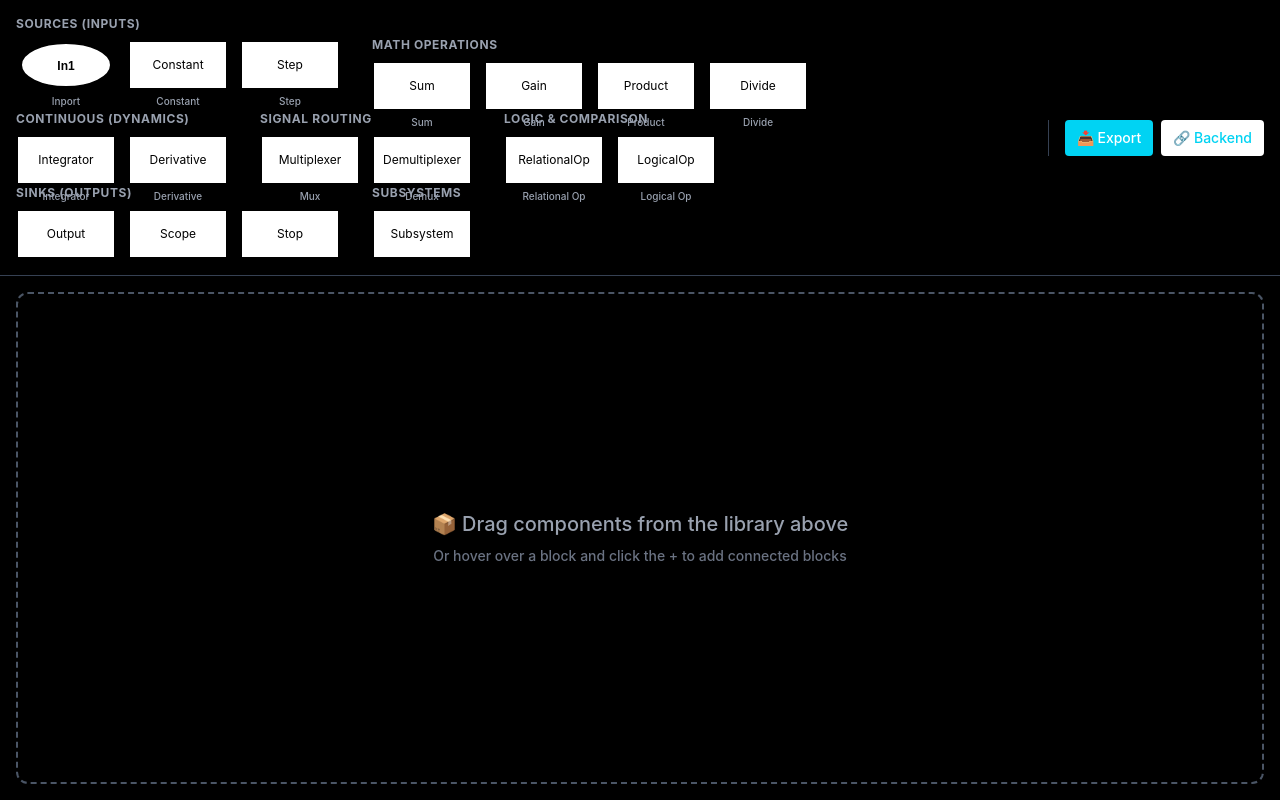
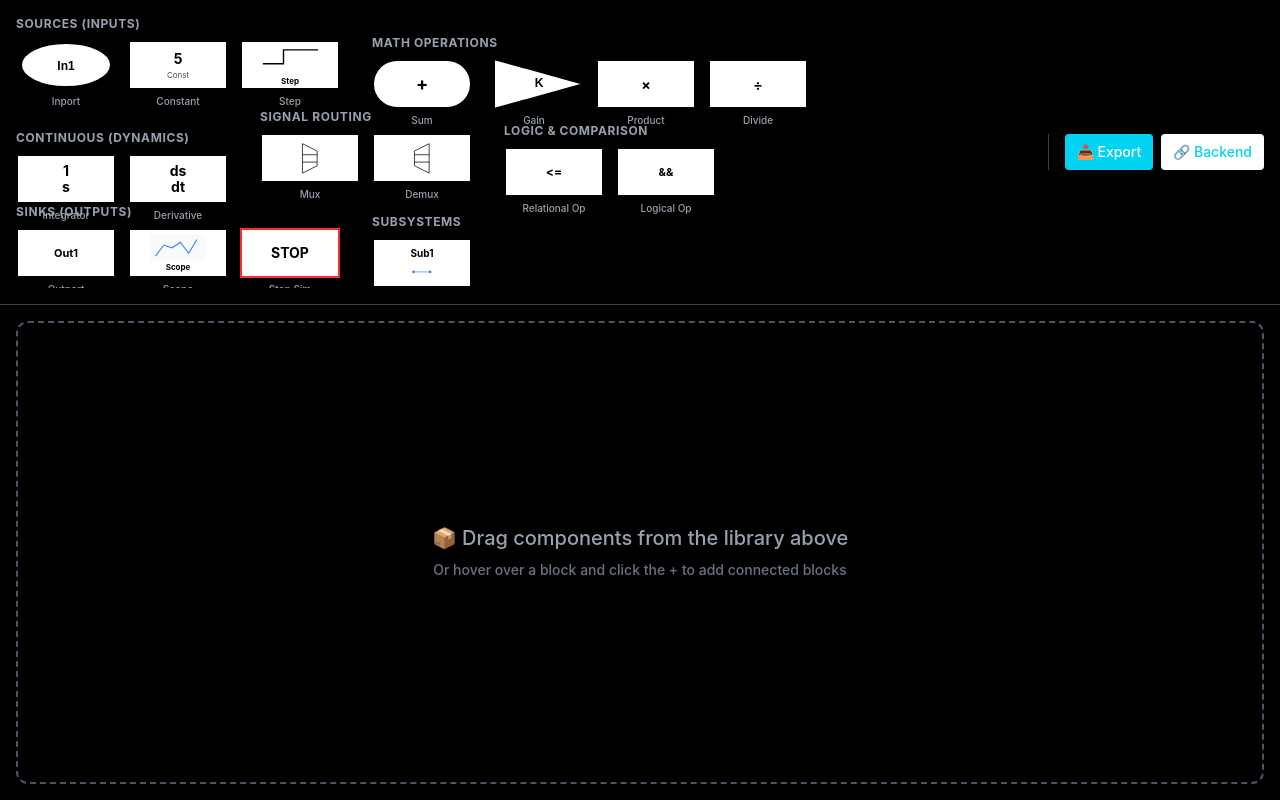
Before and after one commit to future-html/pid_simulator, a React (Vite) app in the folder frontend/control-simulator/: page / in a window 1280 px wide. Built offline with nearby package versions, Linux system fonts and the light colour scheme.

Commit message:
fix: block render component

```diff
--- a/frontend/control-simulator/src/components/BlockRenderer.tsx
+++ b/frontend/control-simulator/src/components/BlockRenderer.tsx
@@ -1,12 +1,12 @@
-import React from 'react';
 
 interface BlockRendererProps {
   type: string;
   value: string;
 }
-
-const BlockRenderer: React.FC<BlockRendererProps> = ({ type, value }) => {
+// --- Visual Renderers for Simulink Blocks ---
+const BlockRenderer = ({ type, value }: BlockRendererProps) => {
   switch (type) {
+    // ===== BASIC INPUT/OUTPUT BLOCKS =====
     case 'Input':
       return (
         <div className="w-full h-full flex items-center justify-center">
@@ -18,7 +18,163 @@ const BlockRenderer: React.FC<BlockRendererProps> = ({ type, value }) => {
           </svg>
         </div>
       );
-    // ... (other cases remain identical)
+
+    case 'Output':
+      return (
+        <div className="w-full h-full border-2 border-black bg-white flex items-center justify-center">
+          <span className="font-bold text-black text-[11px]">
+            {value || 'Out'}
+          </span>
+        </div>
+      );
+
+    // ===== SIGNAL GENERATION =====
+    case 'Step':
+      return (
+        <div className="w-full h-full border-2 border-black bg-white flex flex-col items-center justify-center shadow-sm overflow-hidden">
+          <svg width="80%" height="60%" viewBox="0 0 100 40">
+            <polyline points="10,30 40,30 40,10 90,10" fill="none" stroke="black" strokeWidth="2" />
+          </svg>
+          <span className="text-[8px] font-bold text-black mt-1">Step</span>
+        </div>
+      );
+
+    case 'Constant':
+      return (
+        <div className="w-full h-full border-2 border-black bg-white flex flex-col items-center justify-center shadow-sm">
+          <span className="font-bold text-sm text-black">{value || 'K'}</span>
+          <span className="text-[8px] text-gray-600">Const</span>
+        </div>
+      );
+
+    // ===== MATHEMATICAL OPERATIONS =====
+    case 'Sum':
+      return (
+        <div className="w-full h-full rounded-full border-2 border-black bg-white flex items-center justify-center text-lg font-bold text-black shadow-sm">
+          {value || '+'}
+        </div>
+      );
+
+    case 'Gain':
+      return (
+        <div className="relative w-full h-full flex items-center justify-center">
+          <svg width="100%" height="100%" viewBox="0 0 100 50">
+            <polygon points="10,0 100,25 10,50" fill="white" stroke="black" strokeWidth="2" />
+            <text x="55" y="28" fontSize="12" fontFamily="sans-serif" fill="black" textAnchor="middle" fontWeight="bold">
+              {value || 'K'}
+            </text>
+          </svg>
+        </div>
+      );
+
+    case 'Product':
+      return (
+        <div className="w-full h-full border-2 border-black bg-white flex items-center justify-center shadow-sm">
+          <span className="font-bold text-black text-[14px]">×</span>
+        </div>
+      );
+
+    case 'Divide':
+      return (
+        <div className="w-full h-full border-2 border-black bg-white flex items-center justify-center shadow-sm">
+          <span className="font-bold text-black text-[14px]">÷</span>
+        </div>
+      );
+
+    // ===== DYNAMICS =====
+    case 'Integrator':
+      return (
+        <div className="relative w-full h-full border-2 border-black bg-white flex flex-col items-center justify-center shadow-sm">
+          <span className="text-sm font-bold text-black leading-3">1</span>
+          <div className="w-5 bg-black my-0.5"></div>
+          <span className="text-sm font-bold text-black leading-3">s</span>
+        </div>
+      );
+
+    case 'Derivative':
+      return (
+        <div className="relative w-full h-full border-2 border-black bg-white flex flex-col items-center justify-center shadow-sm">
+          <span className="text-sm font-bold text-black leading-3">ds</span>
+          <div className="w-5  bg-black my-0.5"></div>
+          <span className="text-sm font-bold text-black leading-3">dt</span>
+        </div>
+      );
+
+    // ===== COMPARISON & LOGIC =====
+    case 'RelationalOp':
+      return (
+        <div className="w-full h-full border-2 border-black bg-white flex items-center justify-center shadow-sm">
+          <span className="font-bold text-black text-[12px]">
+            {value || '<='}
+          </span>
+        </div>
+      );
+
+    case 'LogicalOp':
+      return (
+        <div className="w-full h-full border-2 border-black bg-white flex items-center justify-center shadow-sm">
+          <span className="font-bold text-black text-[11px]">
+            {value || '&&'}
+          </span>
+        </div>
+      );
+
+    // ===== VISUALIZATION =====
+    case 'Scope':
+      return (
+        <div className="relative w-full h-full border-2 border-black bg-white flex flex-col items-center justify-center shadow-sm overflow-hidden">
+          <svg width="70%" height="60%" viewBox="0 0 100 50">
+            <rect x="0" y="0" width="100" height="50" fill="#f8fafc" />
+            <polyline points="10,40 25,20 40,25 55,15 70,35 85,10" fill="none" stroke="#3b82f6" strokeWidth="2" />
+          </svg>
+          <span className="text-[8px] font-bold text-black">Scope</span>
+        </div>
+      );
+
+    // ===== SUBSYSTEMS =====
+    case 'Subsystem':
+      return (
+        <div className="w-full h-full border-2 border-black bg-white flex flex-col items-center justify-center shadow-sm">
+          <span className="text-[10px] font-bold text-black text-center">
+            {value || 'Sub'}
+          </span>
+          <svg width="60%" height="30%" viewBox="0 0 40 20" className="mt-1">
+            <circle cx="8" cy="10" r="2" fill="#3b82f6" />
+            <line x1="10" y1="10" x2="30" y2="10" stroke="#3b82f6" strokeWidth="1" />
+            <circle cx="32" cy="10" r="2" fill="#3b82f6" />
+          </svg>
+        </div>
+      );
+
+    case 'Stop':
+      return (
+        <div className="w-full h-full border-2 border-red-500 bg-white flex items-center justify-center shadow-sm">
+          <span className="font-bold text-black text-sm">STOP</span>
+        </div>
+      );
+
+    case 'Multiplexer':
+      return (
+        <div className="w-full h-full bg-white border-2 border-black flex items-center justify-center shadow-sm">
+          <svg width="60%" height="80%" viewBox="0 0 30 50">
+            <polygon points="5,5 25,15 25,35 5,45" fill="white" stroke="black" strokeWidth="1" />
+            <line x1="5" y1="20" x2="25" y2="20" stroke="black" strokeWidth="1" />
+            <line x1="5" y1="30" x2="25" y2="30" stroke="black" strokeWidth="1" />
+          </svg>
+        </div>
+      );
+
+    case 'Demultiplexer':
+      return (
+        <div className="w-full h-full bg-white border-2 border-black flex items-center justify-center shadow-sm">
+          <svg width="60%" height="80%" viewBox="0 0 30 50">
+            <polygon points="5,15 25,5 25,45 5,35" fill="white" stroke="black" strokeWidth="1" />
+            <line x1="5" y1="20" x2="25" y2="20" stroke="black" strokeWidth="1" />
+            <line x1="5" y1="30" x2="25" y2="30" stroke="black" strokeWidth="1" />
+          </svg>
+        </div>
+      );
+
     default:
       return (
         <div className="w-full h-full border-2 border-black bg-white flex items-center justify-center text-xs text-black">
--- a/frontend/control-simulator/src/components/Canvas.tsx
+++ b/frontend/control-simulator/src/components/Canvas.tsx
@@ -1,7 +1,7 @@
 import React, { useState, forwardRef } from 'react';
 import CanvasBlock from './CanvasBlock';
 import ComponentPickerPopup from './ComponentPickerPopup';
-import { BLOCK_W, BLOCK_H, type BlockData, type ConnectionData, type componentLibrary } from '../lib/data';
+import { BLOCK_W, BLOCK_H, type BlockData, type ConnectionData } from '../lib/data';
 
 interface CanvasProps {
   blocks: BlockData[];
```
